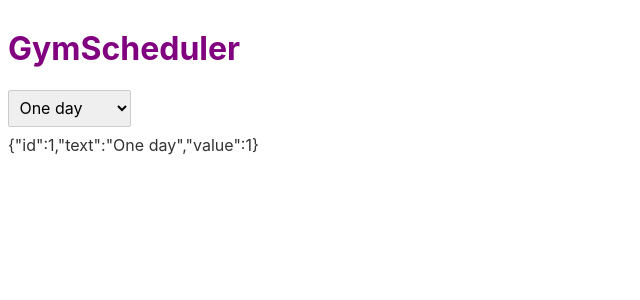
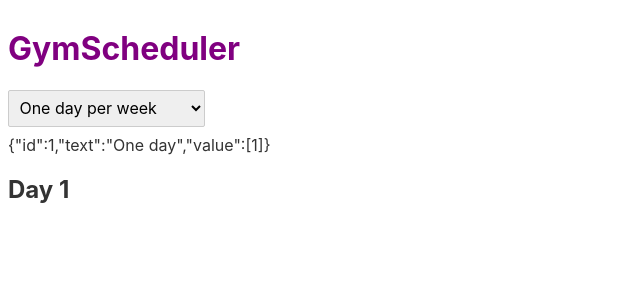
Before and after one commit to Nilmanduil/GymScheduler, a Svelte app: page / in a window 1280 px wide. Shown: the top 300 px of the page, without its empty margins (0-640 px from the left). Built offline with nearby package versions, Linux system fonts and the light colour scheme.

Commit message:
TrainingDayDetails init

```diff
--- a/src/App.svelte
+++ b/src/App.svelte
@@ -10,4 +10,4 @@
 </style>
 
 <h1>{name}</h1>
-<TrainingDay></TrainingDay>
+<TrainingDay />
--- a/src/components/TrainingDay.svelte
+++ b/src/components/TrainingDay.svelte
@@ -1,12 +1,13 @@
 <script>
+    import TrainingDayDetails from './TrainingDayDetails.svelte';
     const nbOfDays = [
-        { id: 1, text: "One day", value: 1 },
-        { id: 2, text: "Two days", value: 2 },
-        { id: 3, text: "Three days", value: 3 },
-        { id: 4, text: "Four days", value: 4 },
-        { id: 5, text: "Five days", value: 5 },
-        { id: 6, text: "Six days", value: 6 },
-        { id: 7, text: "Seven days", value: 7 }
+        { id: 1, text: "One day", value: [1] },
+        { id: 2, text: "Two days", value: [1, 2] },
+        { id: 3, text: "Three days", value: [1, 2, 3] },
+        { id: 4, text: "Four days", value: [1, 2, 3, 4] },
+        { id: 5, text: "Five days", value: [1, 2, 3, 4, 5] },
+        { id: 6, text: "Six days", value: [1, 2, 3, 4, 5, 6] },
+        { id: 7, text: "Seven days", value: [1, 2, 3, 4, 5, 6, 7] }
     ];
 
     let nbDaysTrainingPerWeek;
@@ -18,9 +19,18 @@
     <form>
         <select bind:value={nbDaysTrainingPerWeek}>
             {#each nbOfDays as day (day.id)}
-                <option value={day}>{day.text}</option>
+                <option value={day}>{day.text} per week</option>
             {/each}
         </select>
     </form>
     {JSON.stringify(nbDaysTrainingPerWeek)}
 </div>
+{#if nbDaysTrainingPerWeek}
+    <div>
+        {#each nbDaysTrainingPerWeek.value as dayNumber, i}
+            <div>
+                <TrainingDayDetails title={`Day ${++i}`}></TrainingDayDetails>
+            </div>
+        {/each}
+    </div>
+{/if}
--- /dev/null
+++ b/src/components/TrainingDayDetails.svelte
@@ -0,0 +1,15 @@
+<script>
+    export let title;
+    let exercise = {
+        activity: "",
+        sets: 4,
+        reps: 10
+    };
+    let exercises = [];
+</script>
+
+<style></style>
+
+<div>
+    <h2>{title}</h2>
+</div>
```
